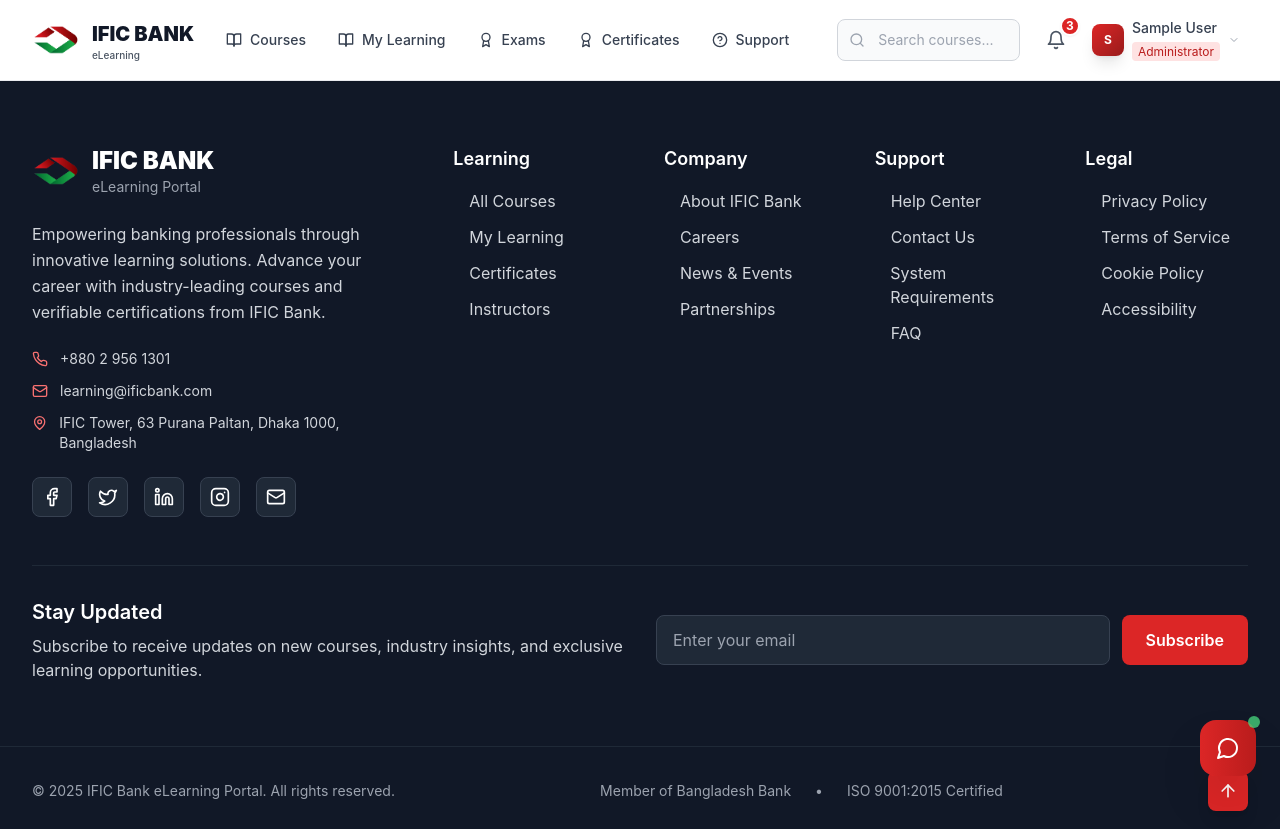
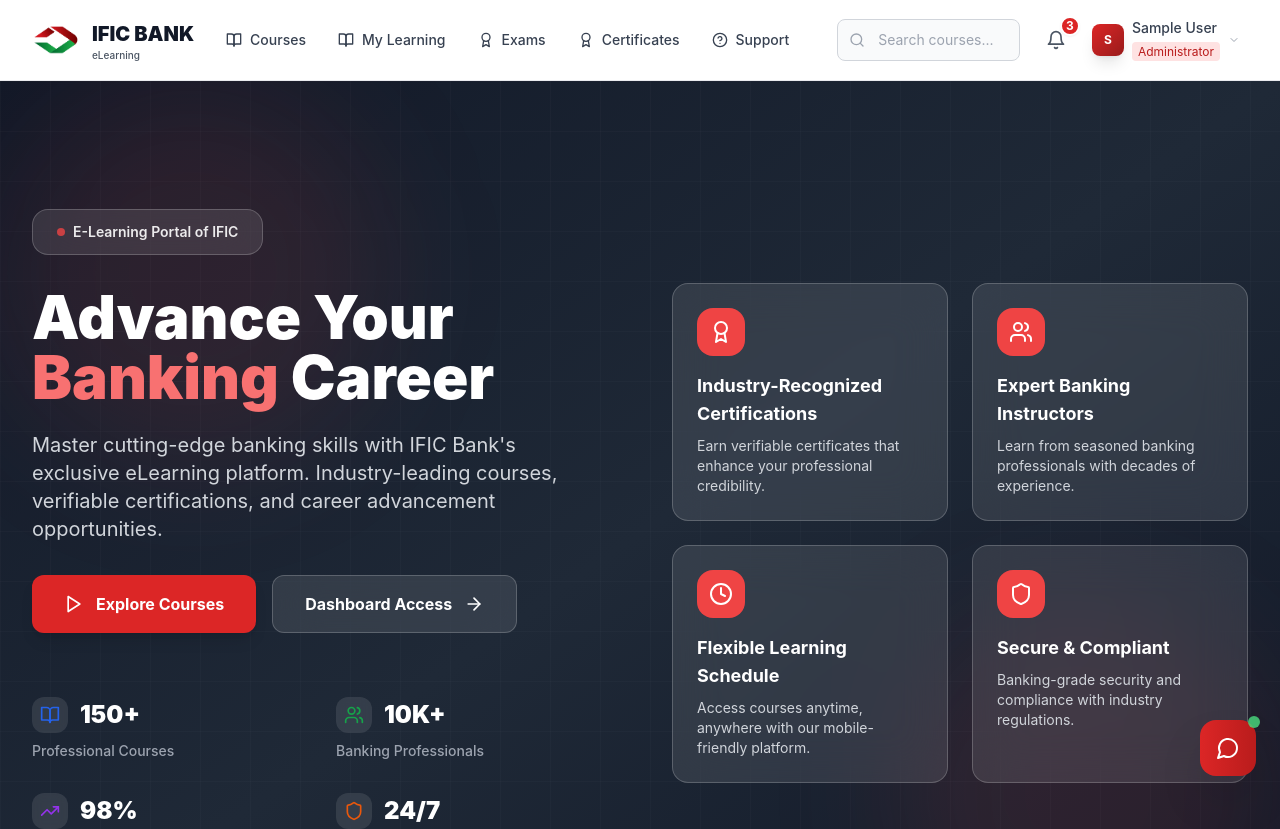
Before and after one commit to Abrar-Hossain-Tasin/eLearningPortal, a React (Vite) app: page / in a window 1280 px wide. Shown: the top 829 px of the page. Built offline with nearby package versions, Linux system fonts and the light colour scheme; sample sign-in values are in the browser's storage; the HTML template or start-up script is replaced by a standard one.

Commit message:
all pages redirected to home page for all users after login v3

```diff
--- a/src/App.jsx
+++ b/src/App.jsx
@@ -1181,9 +1181,9 @@
       // Redirect to appropriate dashboard based on role
       switch (user.role) {
         case 'admin':
-          return <Navigate to="/" />;
+          return <Navigate to="/admin/dashboard" />;
         case 'instructor':
-          return <Navigate to="/" />;
+          return <Navigate to="/instructor/dashboard" />;
         default:
           return <Navigate to="/" />;
       }
@@ -1197,9 +1197,9 @@
       // Redirect based on user role
       switch (user.role) {
         case 'admin':
-          return <Navigate to="/admin/dashboard" />;
+          return <Navigate to="/" />;
         case 'instructor':
-          return <Navigate to="/instructor/dashboard" />;
+          return <Navigate to="/" />;
         default:
           return <Navigate to="/" />;
       }
@@ -1243,7 +1243,7 @@
             <Route
               path="/"
               element={
-                <ProtectedRoute allowedRoles={['user']}>
+                  <ProtectedRoute allowedRoles={['user', 'instructor', 'admin']}>
                   <Home />
                 </ProtectedRoute>
               }
```
